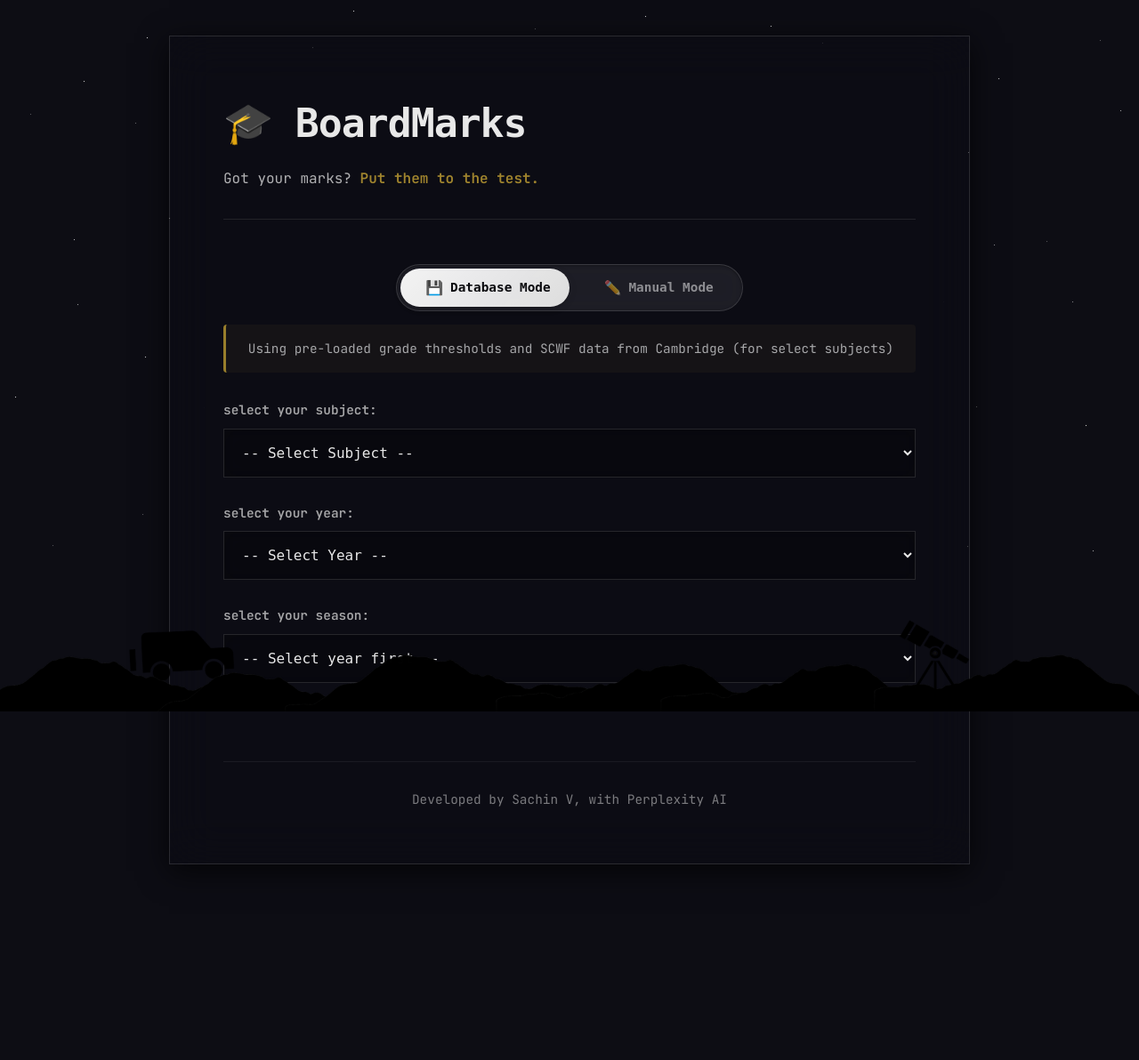
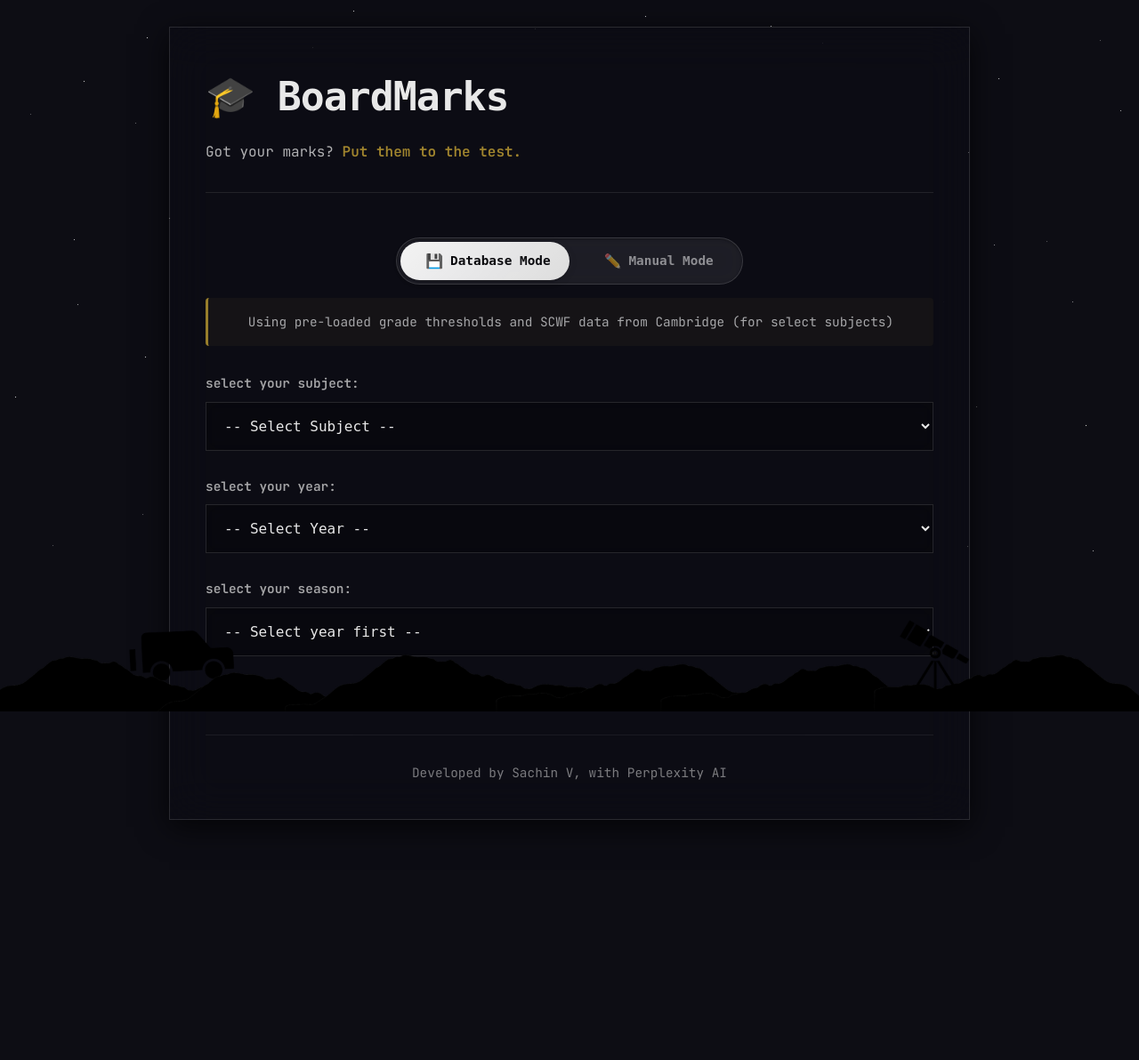
Before and after one commit to Sachinv-dev/pum-calc, a Flask app: page / in a window 1280 px wide. Shown: the whole page at 89% size. After the commit the page ends 922 px from the top, so only its background shows below. Run offline with Flask 3, Linux system fonts and the light colour scheme; some web fonts are replaced.

Commit message:
Update style.css again
gotta look good and tight

```diff
--- a/static/css/style.css
+++ b/static/css/style.css
@@ -33,7 +33,7 @@ body {
     background: var(--sky-dark);
     color: var(--fg-light);
     line-height: 1.7;
-    padding: 40px 20px 180px 20px;
+    padding: 30px 20px 120px 20px;
     min-height: 100vh;
     position: relative;
     overflow-x: hidden;
@@ -45,7 +45,7 @@ body {
     background: var(--card-bg);
     backdrop-filter: blur(25px);
     border: 1px solid var(--border);
-    padding: 60px;
+    padding: 40px;
     box-shadow: 0 8px 32px rgba(0, 0, 0, 0.7);
     position: relative;
     margin-bottom: 40px;
@@ -522,11 +522,11 @@ footer {
 
 @media (max-width: 768px) {
     body {
-        padding: 20px 10px 160px 10px;
+        padding: 20px 10px 100px 10px;
     }
 
     .container {
-        padding: 30px 20px;
+        padding: 25px 15px;
     }
 
     #result {
@@ -571,7 +571,7 @@ footer {
     }
 
     .container {
-        padding: 25px 15px;
+        padding: 20px 12px;
     }
 
     #result {
```
